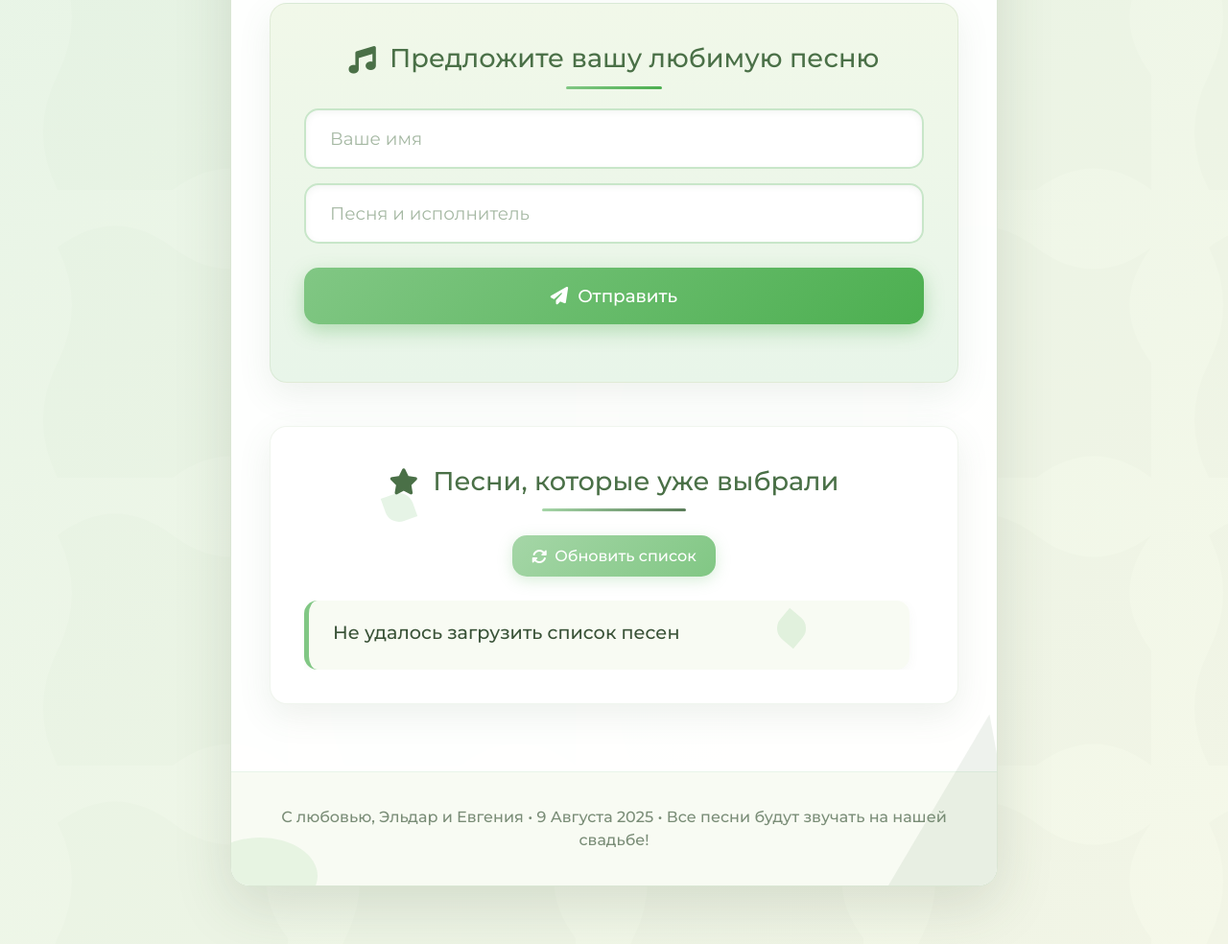
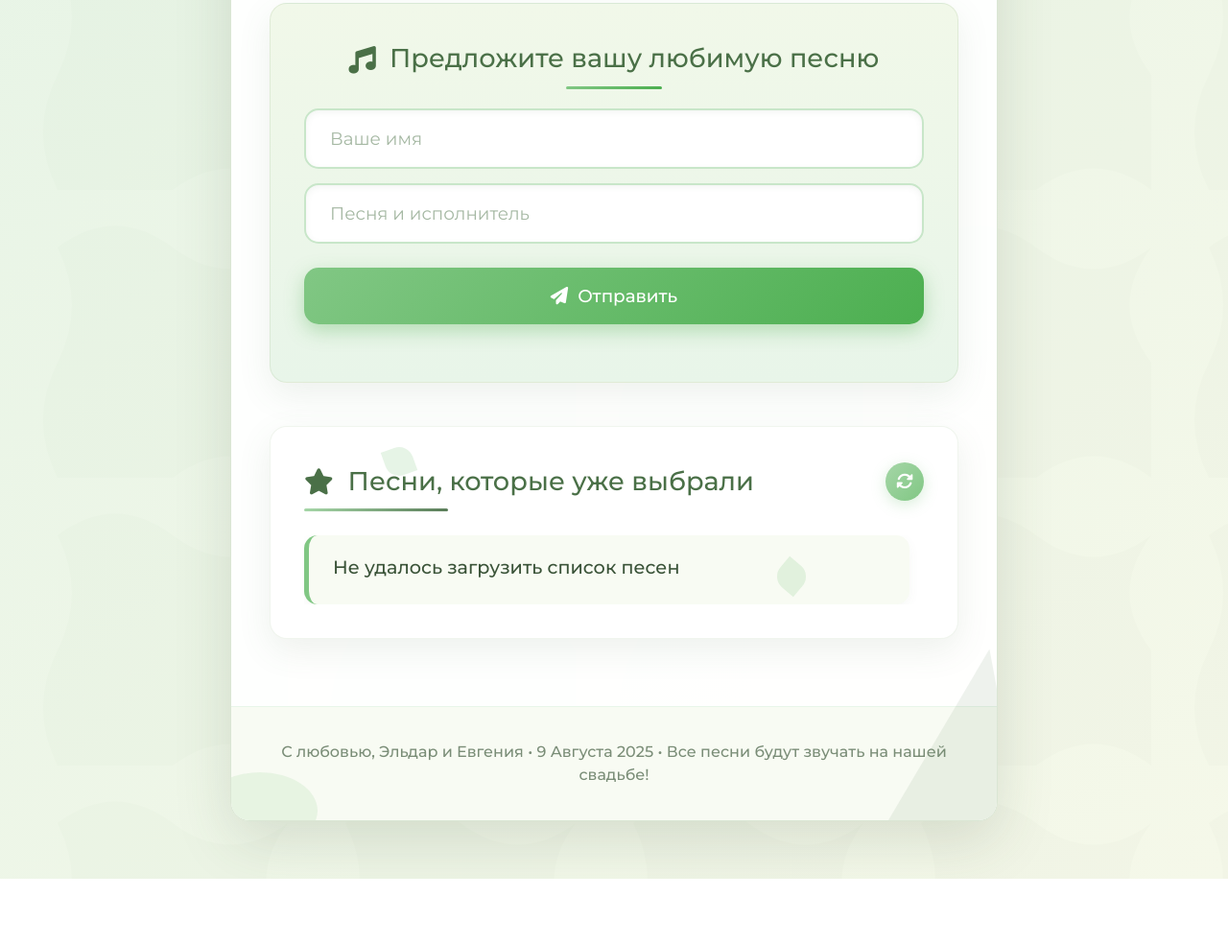
Before and after one commit to LDRoff/LDRoff.github.io, a plain HTML site: page index.html in a window 1280 px wide. Shown: the part 402-1386 px from the top of the page at 96% size. After the commit the page ends 1318 px from the top, so only its background shows below. Drawn offline with nearby package versions, Linux system fonts and the light colour scheme; no server answers.

Commit message:
index.html

```diff
--- a/index.html
+++ b/index.html
@@ -247,44 +247,6 @@
             box-shadow: none;
         }
 
-        .refresh-btn {
-            background: linear-gradient(135deg, #a5d6a7 0%, #81c784 100%);
-            color: white;
-            border: none;
-            border-radius: 15px;
-            padding: 12px 20px;
-            font-size: clamp(0.9rem, 3vw, 1rem);
-            font-weight: 500;
-            font-family: 'Montserrat', sans-serif;
-            cursor: pointer;
-            transition: all 0.3s ease;
-            box-shadow: 0 4px 15px rgba(129, 199, 132, 0.3);
-            display: flex;
-            align-items: center;
-            justify-content: center;
-            gap: 8px;
-            margin: 0 auto clamp(20px, 3vw, 25px);
-            width: auto;
-        }
-
-        .refresh-btn:hover {
-            transform: translateY(-2px);
-            box-shadow: 0 6px 20px rgba(129, 199, 132, 0.4);
-            background: linear-gradient(135deg, #b2e2b4 0%, #8bd48f 100%);
-        }
-
-        .refresh-btn:active {
-            transform: translateY(1px);
-        }
-
-        .refresh-btn:disabled {
-            background: #e0e0e0;
-            cursor: not-allowed;
-            transform: none;
-            box-shadow: none;
-            color: #9e9e9e;
-        }
-
         .message {
             text-align: center;
             padding: clamp(15px, 3vw, 20px);
@@ -318,16 +280,22 @@
             border: 1px solid rgba(182, 205, 170, 0.2);
         }
 
+        .songs-header {
+            display: flex;
+            justify-content: space-between;
+            align-items: center;
+            margin-bottom: clamp(25px, 4vw, 35px);
+        }
+
         .songs-title {
             display: flex;
             align-items: center;
-            justify-content: center;
             gap: 15px;
-            margin-bottom: clamp(25px, 4vw, 35px);
             color: #4a7047;
             font-size: clamp(1.4rem, 4vw, 1.7rem);
             font-weight: 500;
             position: relative;
+            margin-bottom: 0;
         }
 
         .songs-title::after {
@@ -338,6 +306,44 @@
             height: 3px;
             background: linear-gradient(to right, #a5d6a7, #5a7d59);
             border-radius: 3px;
+        }
+
+        .refresh-btn {
+            background: linear-gradient(135deg, #a5d6a7 0%, #81c784 100%);
+            color: white;
+            border: none;
+            border-radius: 50%;
+            width: 40px;
+            height: 40px;
+            display: flex;
+            align-items: center;
+            justify-content: center;
+            cursor: pointer;
+            transition: all 0.3s ease;
+            box-shadow: 0 4px 15px rgba(129, 199, 132, 0.3);
+            margin-left: 15px;
+        }
+
+        .refresh-btn:hover {
+            transform: rotate(30deg) scale(1.1);
+            box-shadow: 0 6px 20px rgba(129, 199, 132, 0.4);
+            background: linear-gradient(135deg, #b2e2b4 0%, #8bd48f 100%);
+        }
+
+        .refresh-btn:active {
+            transform: rotate(30deg) scale(0.95);
+        }
+
+        .refresh-btn:disabled {
+            background: #e0e0e0;
+            cursor: not-allowed;
+            transform: none;
+            box-shadow: none;
+            color: #9e9e9e;
+        }
+
+        .refresh-btn i {
+            font-size: 1.1rem;
         }
 
         .songs-container {
@@ -498,6 +504,11 @@
             animation: pulse 2s infinite;
         }
 
+        @keyframes spin {
+            from { transform: rotate(0deg); }
+            to { transform: rotate(360deg); }
+        }
+
         @media (max-width: 700px) {
             .header {
                 padding: clamp(40px, 10vw, 50px) clamp(15px, 4vw, 20px) clamp(30px, 8vw, 40px);
@@ -544,6 +555,11 @@
             .guest-name {
                 flex-wrap: wrap;
             }
+
+            .refresh-btn {
+                width: 35px;
+                height: 35px;
+            }
         }
     </style>
 </head>
@@ -582,12 +598,14 @@
             </div>
 
             <div class="songs-list">
-                <h2 class="songs-title">
-                    <i class="fas fa-star"></i> Песни, которые уже выбрали
-                </h2>
-                <button class="refresh-btn" id="refreshBtn">
-                    <i class="fas fa-sync-alt"></i> Обновить список
-                </button>
+                <div class="songs-header">
+                    <h2 class="songs-title">
+                        <i class="fas fa-star"></i> Песни, которые уже выбрали
+                    </h2>
+                    <button class="refresh-btn" id="refreshBtn" title="Обновить список">
+                        <i class="fas fa-sync-alt"></i>
+                    </button>
+                </div>
                 <div class="songs-container" id="songsContainer">
                     <div class="song-item">
                         <i class="song-icon fas fa-spinner fa-spin"></i>
@@ -722,14 +740,14 @@
             // Добавляем обработчик для кнопки обновления
             refreshBtn.addEventListener('click', function() {
                 refreshBtn.disabled = true;
-                refreshBtn.innerHTML = '<i class="fas fa-spinner fa-spin"></i> Обновление...';
+                refreshBtn.innerHTML = '<i class="fas fa-spinner fa-spin"></i>';
 
                 loadSongs();
 
                 // Восстанавливаем кнопку через 1 секунду (чтобы избежать слишком частых нажатий)
                 setTimeout(function() {
                     refreshBtn.disabled = false;
-                    refreshBtn.innerHTML = '<i class="fas fa-sync-alt"></i> Обновить список';
+                    refreshBtn.innerHTML = '<i class="fas fa-sync-alt"></i>';
                 }, 1000);
             });
 
```
